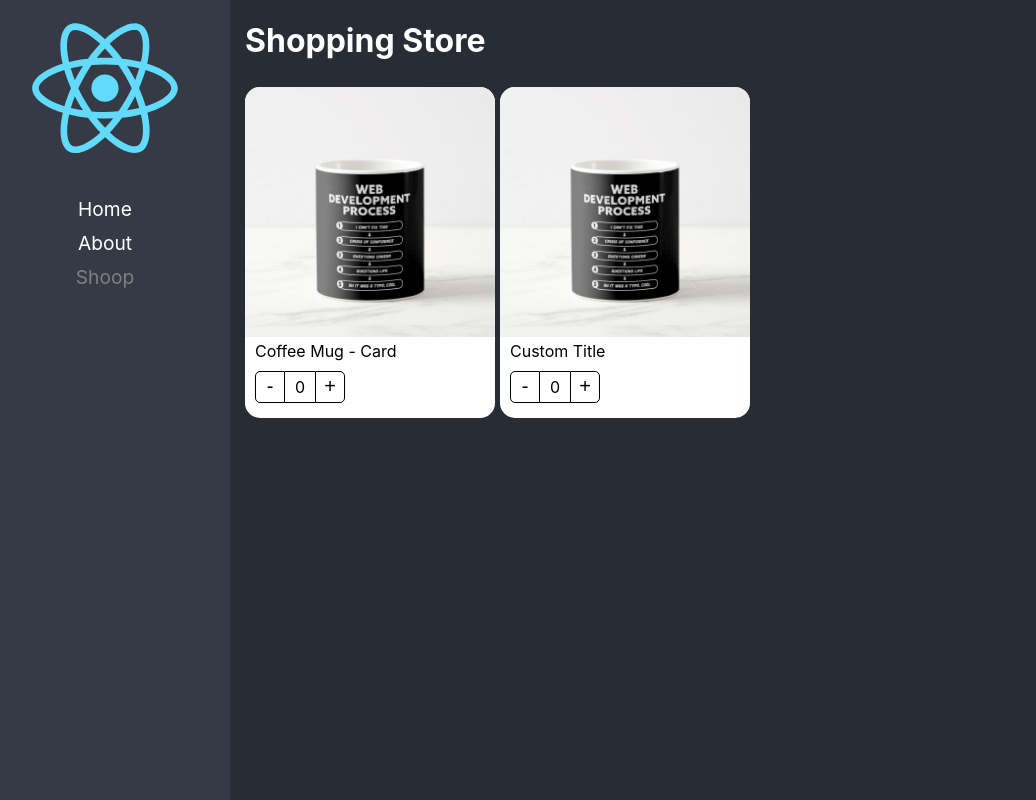
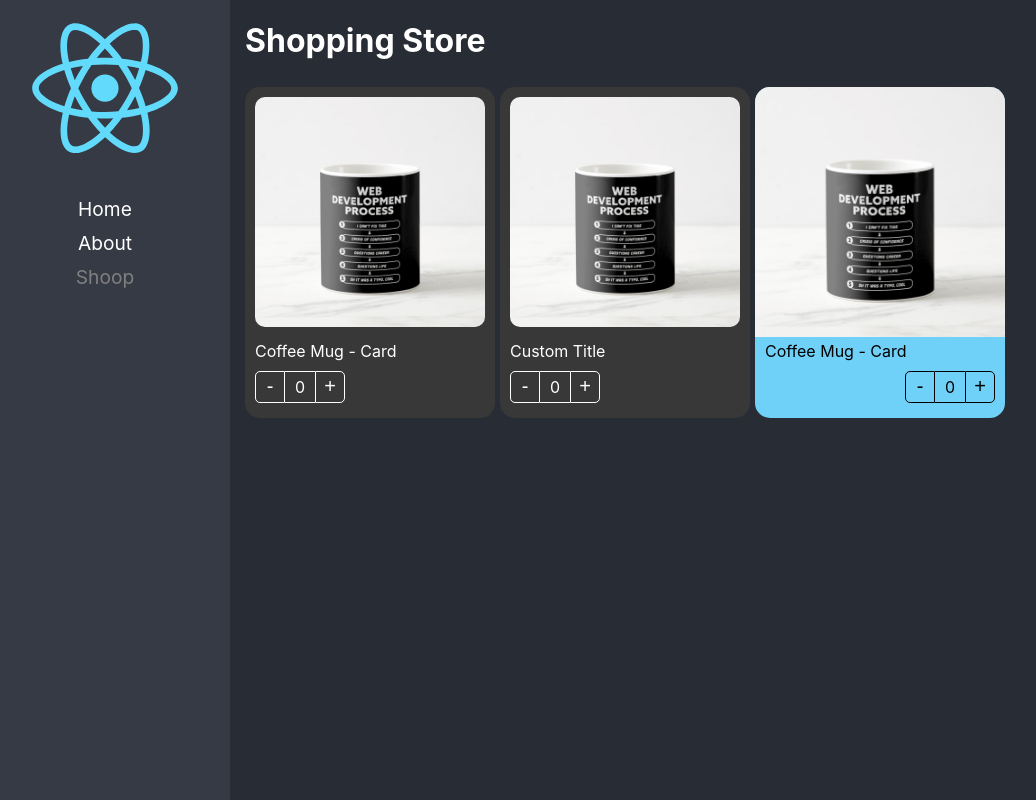
Before and after one commit to Grafijoss/fh-react-app, a React (Create React App) app: page /shoop in a window 1280 px wide. Shown: the whole page, without its empty margins (20-1056 px from the left). Built offline with nearby package versions, Linux system fonts and the light colour scheme.

Commit message:
custom class and CSSProperties

```diff
--- a/src/02-components-patterns/components/ProductButtons.tsx
+++ b/src/02-components-patterns/components/ProductButtons.tsx
@@ -1,13 +1,21 @@
-import { useContext } from 'react'
+import { CSSProperties, useContext } from 'react'
 import styles from '../styles/styles.module.css'
 import { ProductContext } from './ProductCard'
 
-export const ProductButtons = () => {
+export interface Props {
+    className?: string
+    style?: CSSProperties
+}
+
+export const ProductButtons = ({ className = '', style }: Props) => {
 
     const { counter, increaseBy } = useContext(ProductContext)
 
    return (
-    <div className={styles.buttonsContainer}>
+    <div
+        className={`${styles.buttonsContainer} ${className}`}
+        style={style}
+    >
         <button
             className={styles.buttonMinus}
             onClick={() => increaseBy(-1)}
--- a/src/02-components-patterns/components/ProductCard.tsx
+++ b/src/02-components-patterns/components/ProductCard.tsx
@@ -1,6 +1,6 @@
-import { createContext } from 'react'
+import { ReactElement, createContext, CSSProperties } from 'react'
 import { useProduct } from '../hooks/useProduct'
-import { ProductCardProps, ProductContextProps } from '../interfaces/interfaces'
+import { Product, ProductContextProps } from '../interfaces/interfaces'
 
 import styles from '../styles/styles.module.css'
 
@@ -9,7 +9,14 @@ import styles from '../styles/styles.module.css'
 export const ProductContext = createContext({} as ProductContextProps)
 const { Provider } = ProductContext
 
-export const ProductCard = ({ product, children }:ProductCardProps) => {
+export interface Props {
+    children?: ReactElement | ReactElement[]
+    product: Product
+    className?: string
+    style?: CSSProperties
+}
+
+export const ProductCard = ({ product, children, className, style }:Props) => {
 
     const {
         counter,
@@ -22,7 +29,10 @@ export const ProductCard = ({ product, children }:ProductCardProps) => {
         increaseBy,
         product
     }}>
-        <div className={styles.productCard}>
+        <div
+            className={`${styles.productCard} ${className}`}
+            style={ style }
+        >
             { children }
         </div>
     </Provider>
--- a/src/02-components-patterns/components/ProductImage.tsx
+++ b/src/02-components-patterns/components/ProductImage.tsx
@@ -1,10 +1,16 @@
-import { useContext } from "react"
+import { CSSProperties, useContext } from "react"
 import { ProductContext } from "./ProductCard"
 import noImage from '../assets/no-image.jpg'
 
 import styles from '../styles/styles.module.css'
 
-export const ProductImage = ( {img = ''} ) => {
+export interface Props {
+    className?: string
+    img?: string
+    style?: CSSProperties
+}
+
+export const ProductImage = ( {img = '', className = '', style }: Props ) => {
 
     const { product } = useContext(ProductContext)
 
@@ -20,6 +26,11 @@ export const ProductImage = ( {img = ''} ) => {
 
 
    return (
-        <img className={styles.productImg} src={ imgToShow } alt="Product" />
+        <img
+            className={`${styles.productImg} ${className}`}
+            src={ imgToShow }
+            alt="Product"
+            style={style}
+        />
    )
 }
--- a/src/02-components-patterns/components/ProductTitle.tsx
+++ b/src/02-components-patterns/components/ProductTitle.tsx
@@ -1,14 +1,23 @@
-import { useContext } from 'react'
+import { CSSProperties, useContext } from 'react'
 import { ProductContext } from './ProductCard'
 
 import styles from '../styles/styles.module.css'
 
-export const ProductTitle = ({ title = '' }: { title?: string}) => {
+export interface Props {
+    className?: string
+    title?: string
+    style?: CSSProperties
+}
+
+export const ProductTitle = ({ title = '', className = '', style }: Props) => {
 
     const { product } = useContext(ProductContext)
 
    return (
-    <span className={styles.productDescription}>
+    <span
+        className={`${styles.productDescription} ${className}`}
+        style={style}
+    >
         { title ? title : product.title }
     </span>
    )
--- a/src/02-components-patterns/pages/ShoppingPage.tsx
+++ b/src/02-components-patterns/pages/ShoppingPage.tsx
@@ -1,4 +1,6 @@
 import { ProductButtons, ProductCard, ProductImage, ProductTitle } from '../components';
+import '../styles/custom-styles.css'
+
 
 const product = {
     id: '1',
@@ -19,16 +21,38 @@ export const ShoppingPage = () => {
             }}
         >
 
-            <ProductCard product={product} >
-                <ProductCard.Image />
+            <ProductCard
+                product={product}
+                className="bg-dark text-white"
+            >
+                <ProductCard.Image className='custom-image' />
                 <ProductCard.Title />
-                <ProductCard.Buttons />
+                <ProductCard.Buttons className='custom-buttons' />
             </ProductCard>
 
-            <ProductCard product={product} >
+            <ProductCard
+                product={product}
+                className="bg-dark text-white"
+            >
+                <ProductImage className='custom-image'/>
+                <ProductTitle title="Custom Title" />
+                <ProductButtons className="custom-buttons" />
+            </ProductCard>
+
+            <ProductCard
+                product={product}
+                style={{
+                    backgroundColor: '#70D1f8'
+                }}
+            >
                 <ProductImage />
-                <ProductTitle title='Custom Title' />
-                <ProductButtons />
+                <ProductTitle />
+                <ProductButtons
+                    style={{
+                        display: 'flex',
+                        justifyContent: 'end'
+                    }}
+                />
             </ProductCard>
         </div>
       </div>
--- /dev/null
+++ b/src/02-components-patterns/styles/custom-styles.css
@@ -0,0 +1,19 @@
+.bg-dark {
+    background-color: rgb(56,56,56);
+}
+
+.text-white {
+    color: white;
+}
+
+.custom-image {
+    border-radius: 20px;
+    padding: 10px;
+    width: calc(100% - 20px);
+}
+
+.custom-buttons button,
+.custom-buttons div {
+    color: white;
+    border-color: white;
+}
```
Also changed, not shown: src/02-components-patterns/interfaces/interfaces.ts (+8 -10 lines).
